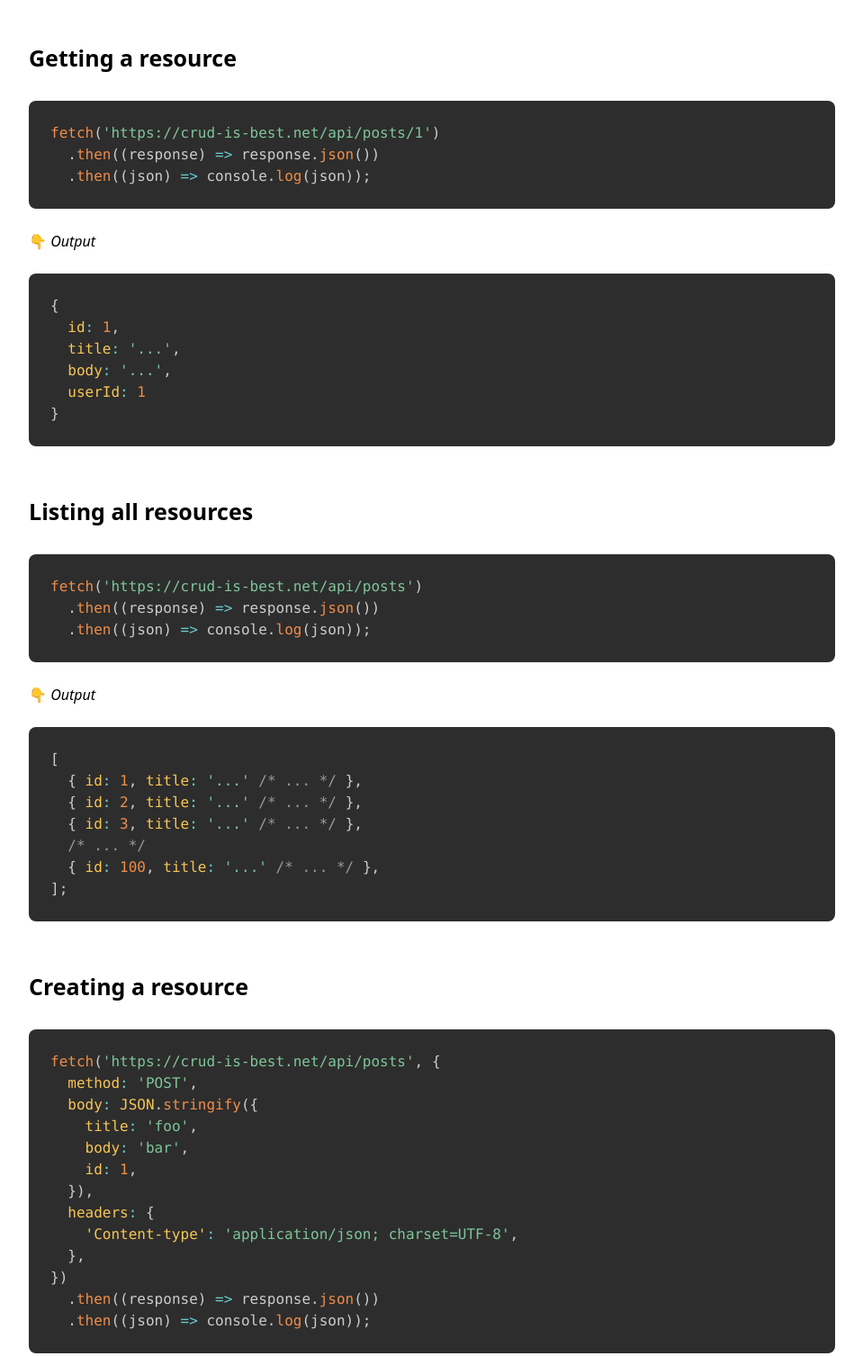
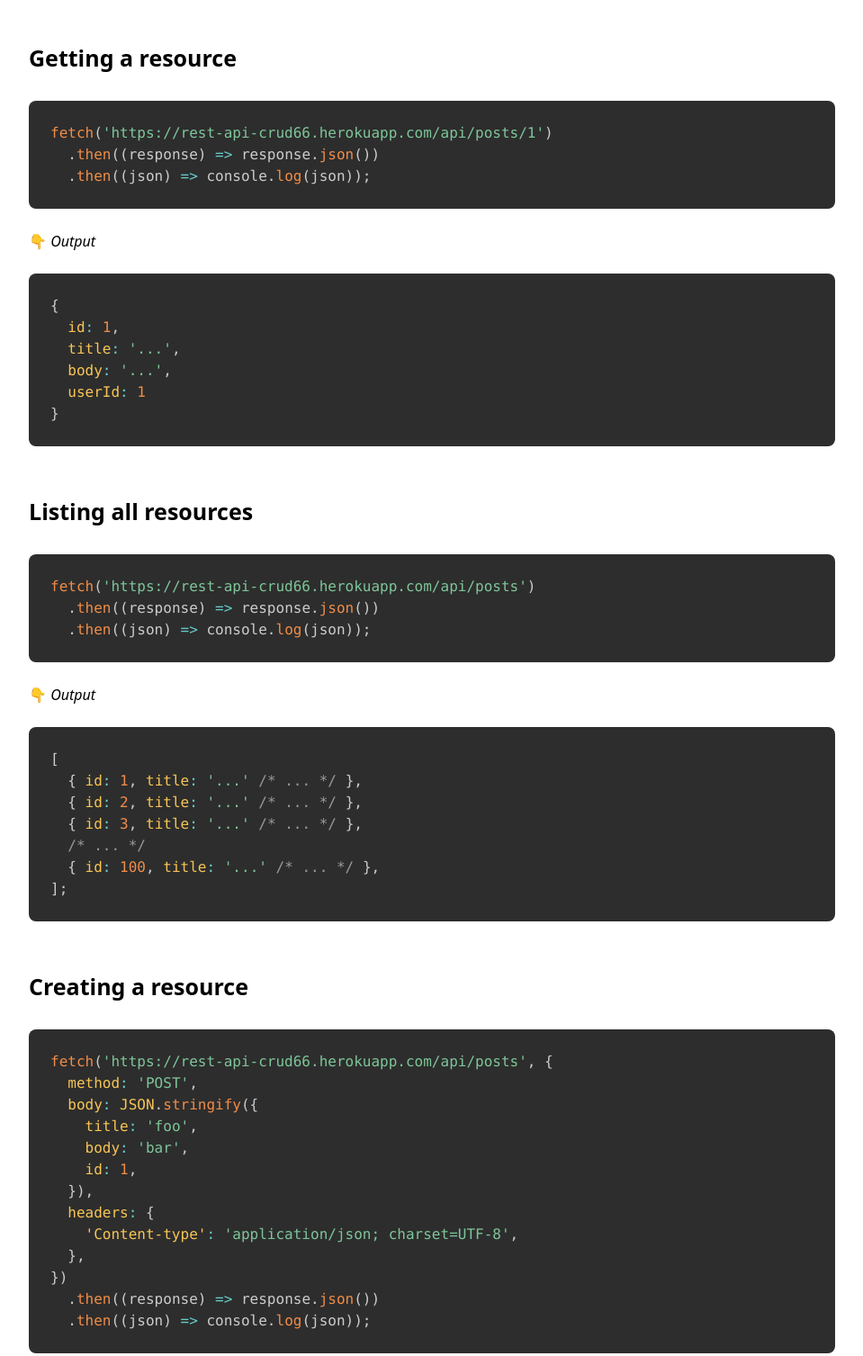
Before and after one commit to Winay-Chowdary66/rest-api, a website: page src/public/guide.html in a window 1280 px wide. Shown: the part 320-1827 px from the top of the page at 90% size, without its empty margins (160-1119 px from the left). Drawn offline with nearby package versions, Linux system fonts and the light colour scheme.

Commit message:
Updated css paths

```diff
--- a/src/public/guide.html
+++ b/src/public/guide.html
@@ -51,11 +51,11 @@
             >
           </li>
           <li>
-            <a href="https://blog.crud-is-best.net" class="mr-4 no-underline">Blog</a
+            <a href="https://blog.rest-api-crud66.herokuapp.com" class="mr-4 no-underline">Blog</a
             >
           </li>
           <li>
-            <a href="https://my-json-server.crud-is-best.net" class="no-underline">My JSON Server</a
+            <a href="https://my-json-server.rest-api-crud66.herokuapp.com" class="no-underline">My JSON Server</a
             >
           </li> -->
         </ul>
@@ -77,7 +77,7 @@
         </p>
         <div id="crbn"></div>
         <h3>Getting a resource</h3>
-        <pre><code class="language-js">fetch('https://crud-is-best.net/api/posts/1')
+        <pre><code class="language-js">fetch('https://rest-api-crud66.herokuapp.com/api/posts/1')
   .then((response) =&gt; response.json())
   .then((json) =&gt; console.log(json));
 </code></pre>
@@ -90,7 +90,7 @@
 }
 </code></pre>
         <h3>Listing all resources</h3>
-        <pre><code class="language-js">fetch('https://crud-is-best.net/api/posts')
+        <pre><code class="language-js">fetch('https://rest-api-crud66.herokuapp.com/api/posts')
   .then((response) =&gt; response.json())
   .then((json) =&gt; console.log(json));
 </code></pre>
@@ -104,7 +104,7 @@
 ];
 </code></pre>
         <h3>Creating a resource</h3>
-        <pre><code class="language-js">fetch('https://crud-is-best.net/api/posts', {
+        <pre><code class="language-js">fetch('https://rest-api-crud66.herokuapp.com/api/posts', {
   method: 'POST',
   body: JSON.stringify({
     title: 'foo',
@@ -130,7 +130,7 @@
           server but it will be faked as if.
         </p>
         <h3>Updating a resource</h3>
-        <pre><code class="language-js">fetch('https://crud-is-best.net/api/posts/1', {
+        <pre><code class="language-js">fetch('https://rest-api-crud66.herokuapp.com/api/posts/1', {
   method: 'PUT',
   body: JSON.stringify({
     id: 1,
@@ -156,7 +156,7 @@
           server but it will be faked as if.
         </p>
         <h3>Patching a resource</h3>
-        <pre><code class="language-js">fetch('https://crud-is-best.net/api/posts/1', {
+        <pre><code class="language-js">fetch('https://rest-api-crud66.herokuapp.com/api/posts/1', {
   method: 'PATCH',
   body: JSON.stringify({
     title: 'foo',
@@ -180,7 +180,7 @@
           server but it will be faked as if.
         </p>
         <h3>Deleting a resource</h3>
-        <pre><code class="language-js">fetch('https://crud-is-best.net/api/posts/1', {
+        <pre><code class="language-js">fetch('https://rest-api-crud66.herokuapp.com/api/posts/1', {
   method: 'DELETE',
 });
 </code></pre>
@@ -191,7 +191,7 @@
         <h3>Filtering resources</h3>
         <!-- <p>Basic filtering is supported through query parameters.</p>
 <pre><code class="language-js">// This will return all the posts that belong to the first user
-fetch('https://.crud-is-best.net/posts?userId=1')
+fetch('https://.rest-api-crud66.herokuapp.com/posts?userId=1')
   .then((response) =&gt; response.json())
   .then((json) =&gt; console.log(json));
 </code></pre> -->
--- a/src/server.js
+++ b/src/server.js
@@ -4,7 +4,7 @@ const path = require('path');
 const fs = require("fs");
 
 app.use(express.json()); // for parsing application/json
-// app.use(express.static(path.resolve('../public')));
+app.use(express.static(path.resolve('./src/public')));
 const router = express.Router();
 // console.log(path.resolve('../public'));
 router.get('/guide',function(req,res){
```
